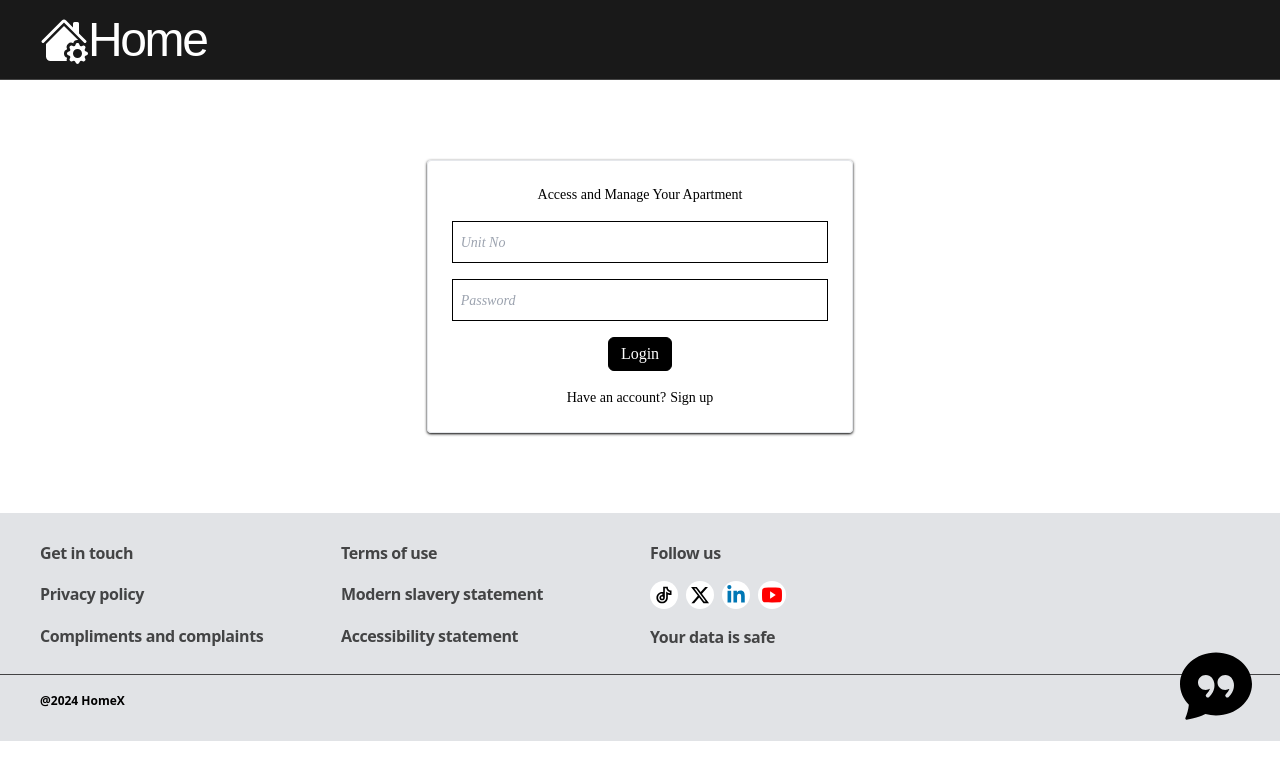
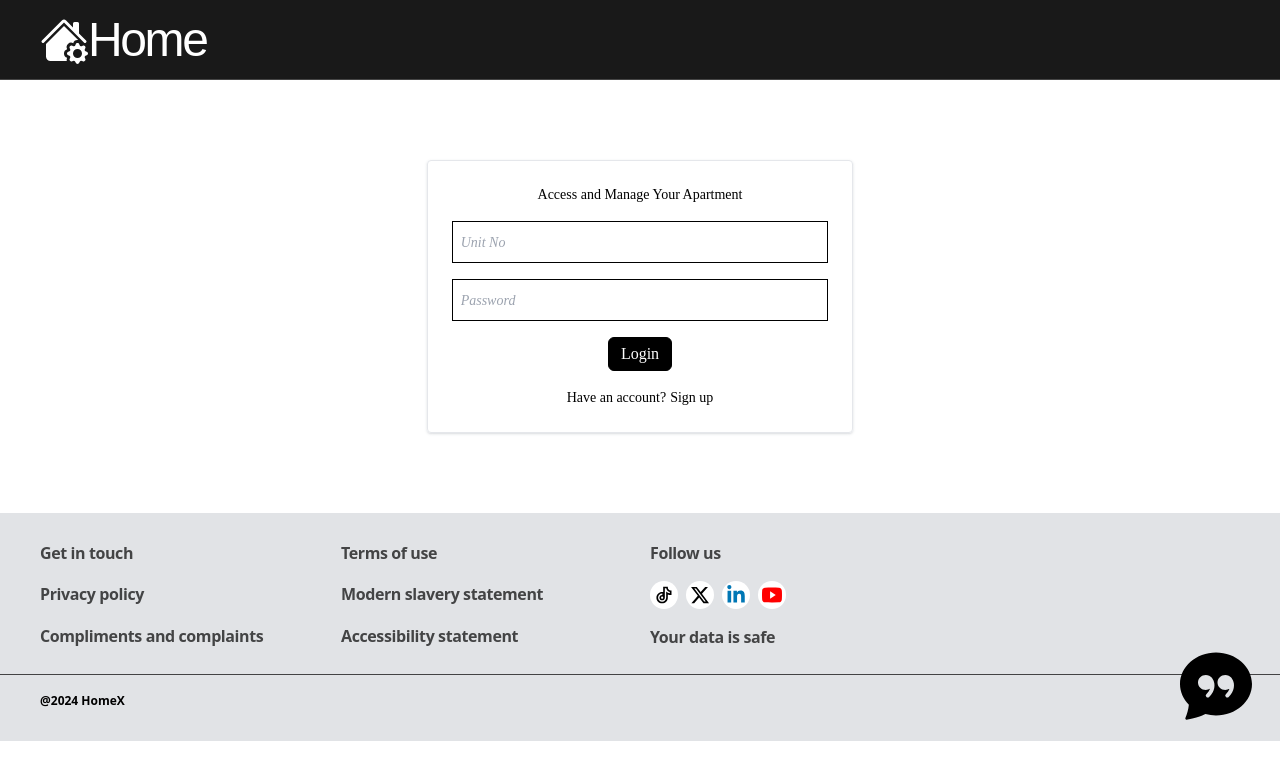
Before and after one commit to Ollah16/homeXp, a Next.js app: page /authentication in a window 1280 px wide. Shown: the top 780 px of the page. Built offline with nearby package versions, Linux system fonts and the light colour scheme.

Commit message:
navUpdate

```diff
--- a/src/app/authentication/page.tsx
+++ b/src/app/authentication/page.tsx
@@ -47,7 +47,7 @@ const AuthComponent: React.FC = () => {
 
                 <div className="sm:w-3/5 md:w-3/6 lg:w-1/3 w-4/5">
 
-                    <form action={handleAuth} className={`formText flex flex-col gap-4 rounded items-center border shadow 'border-black shadow-black/90 p-6`}>
+                    <form action={handleAuth} className={`formText flex flex-col gap-4 rounded items-center border shadow 'border-black shadow-gray-500/20 p-6`}>
 
                         <p className="text-sm">Access and Manage Your Apartment</p>
 
```
